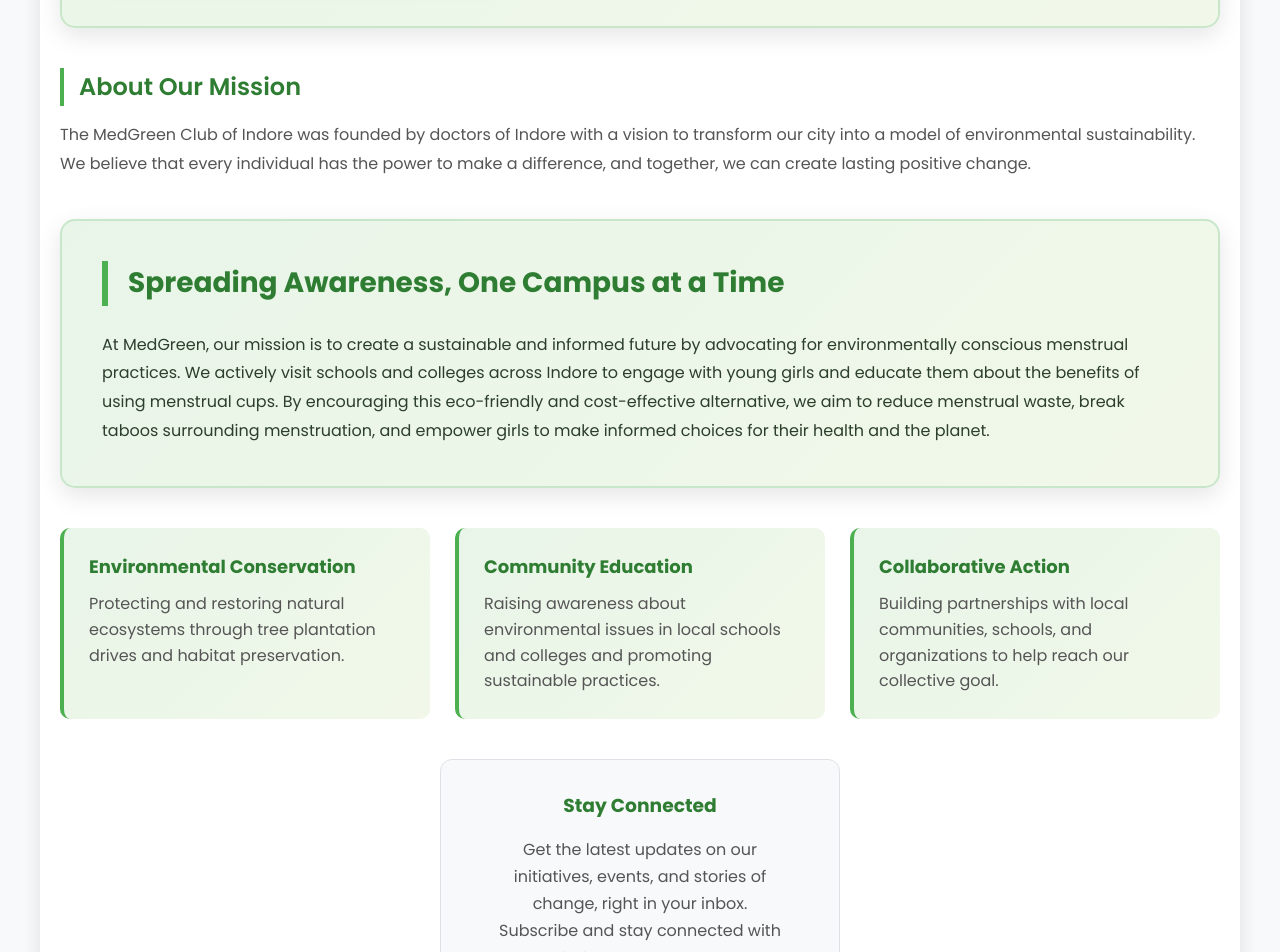
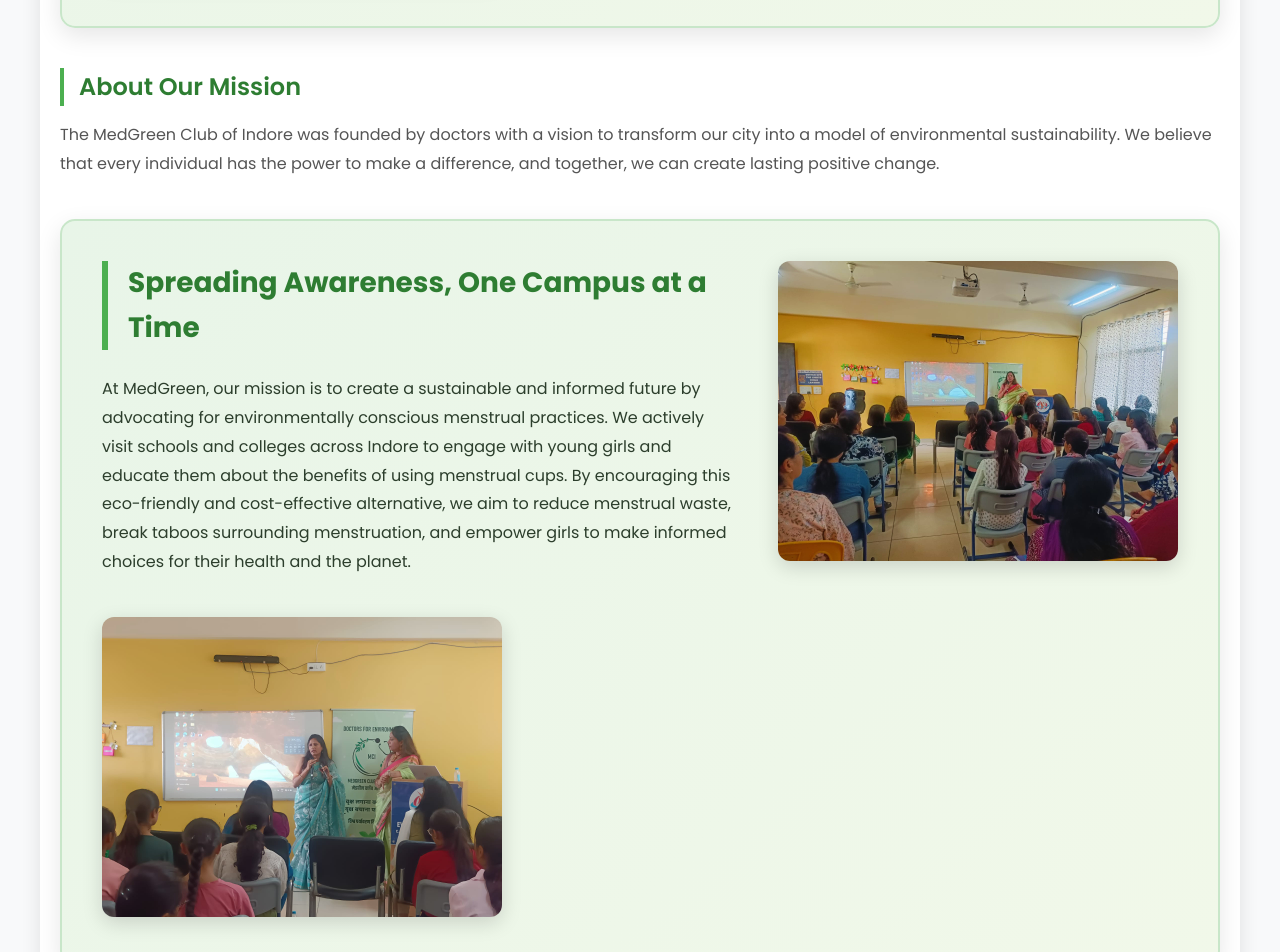
Before and after one commit to riddima15benjamin/reactjs, a React (Create React App) app: page / in a window 1280 px wide. Shown: the part 1340-2292 px from the top of the page. Built offline with nearby package versions, Linux system fonts and the light colour scheme.

Commit message:
Refactor code structure

```diff
--- a/src/components/DesktopHome.jsx
+++ b/src/components/DesktopHome.jsx
@@ -175,7 +175,7 @@
           <h3>About Our Mission</h3>
           <div className="about-content">
             <p>
-              The MedGreen Club of Indore was founded by doctors of Indore with a vision to transform
+              The MedGreen Club of Indore was founded by doctors with a vision to transform
               our city into a model of environmental sustainability. We believe
               that every individual has the power to make a difference, and
               together, we can create lasting positive change.
@@ -190,6 +190,12 @@
                By encouraging this eco-friendly and cost-effective alternative, we aim to reduce menstrual waste,
                break taboos surrounding menstruation, and empower girls to make informed choices for their health and the planet.</p>
             </div>
+          <div className="campaign-image">
+            <img src="/medg4.jpg" alt="College Talk" />
+          </div>
+          <div className="campaign-image">
+            <img src="/medg5.jpg" alt="College Talk" />
+          </div>
             </section>
             <div className="mission-points">
               <div className="mission-point">
```
Also changed, not shown: public/medg4.jpg (added), public/medg5.jpg (added).
